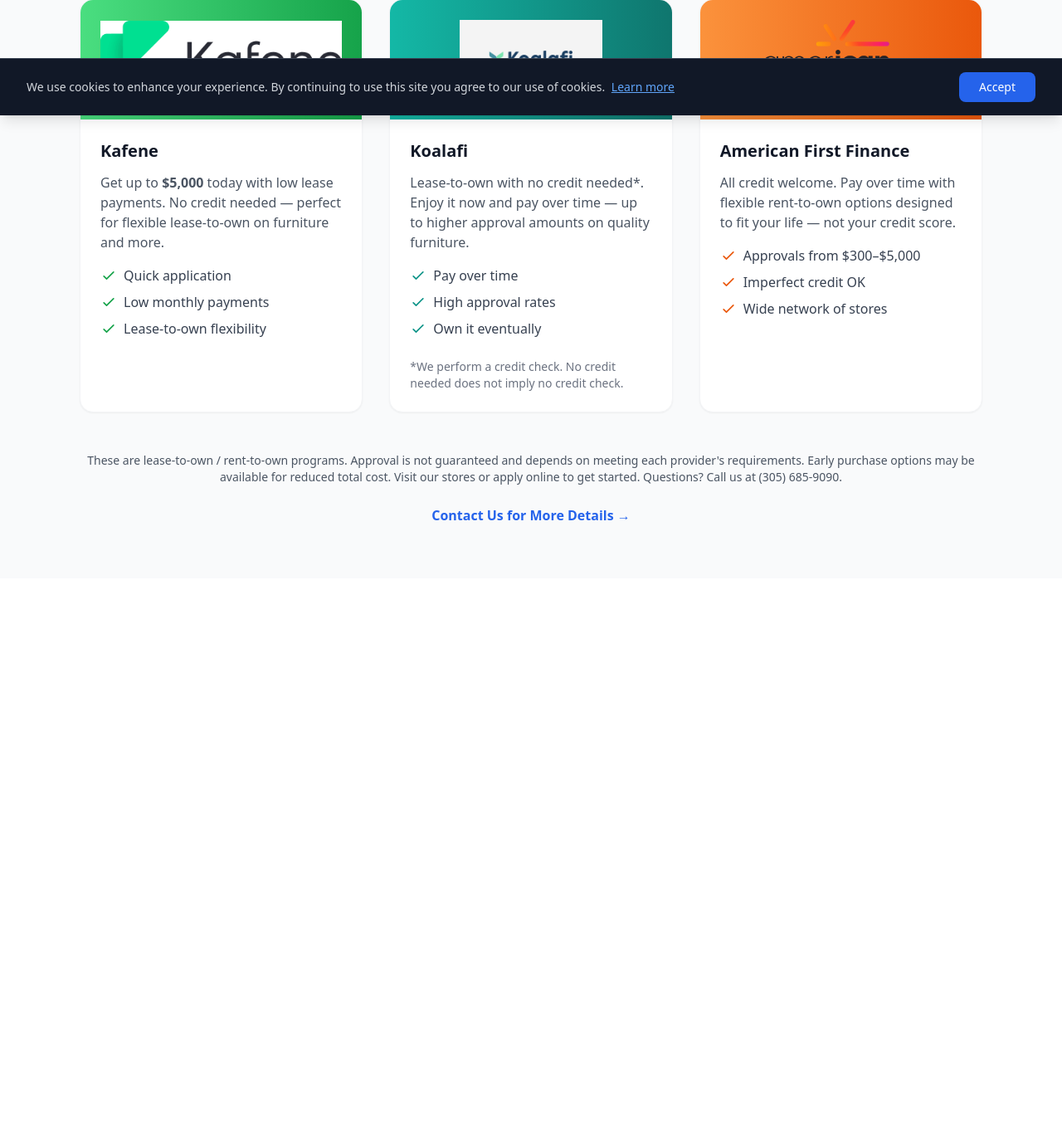
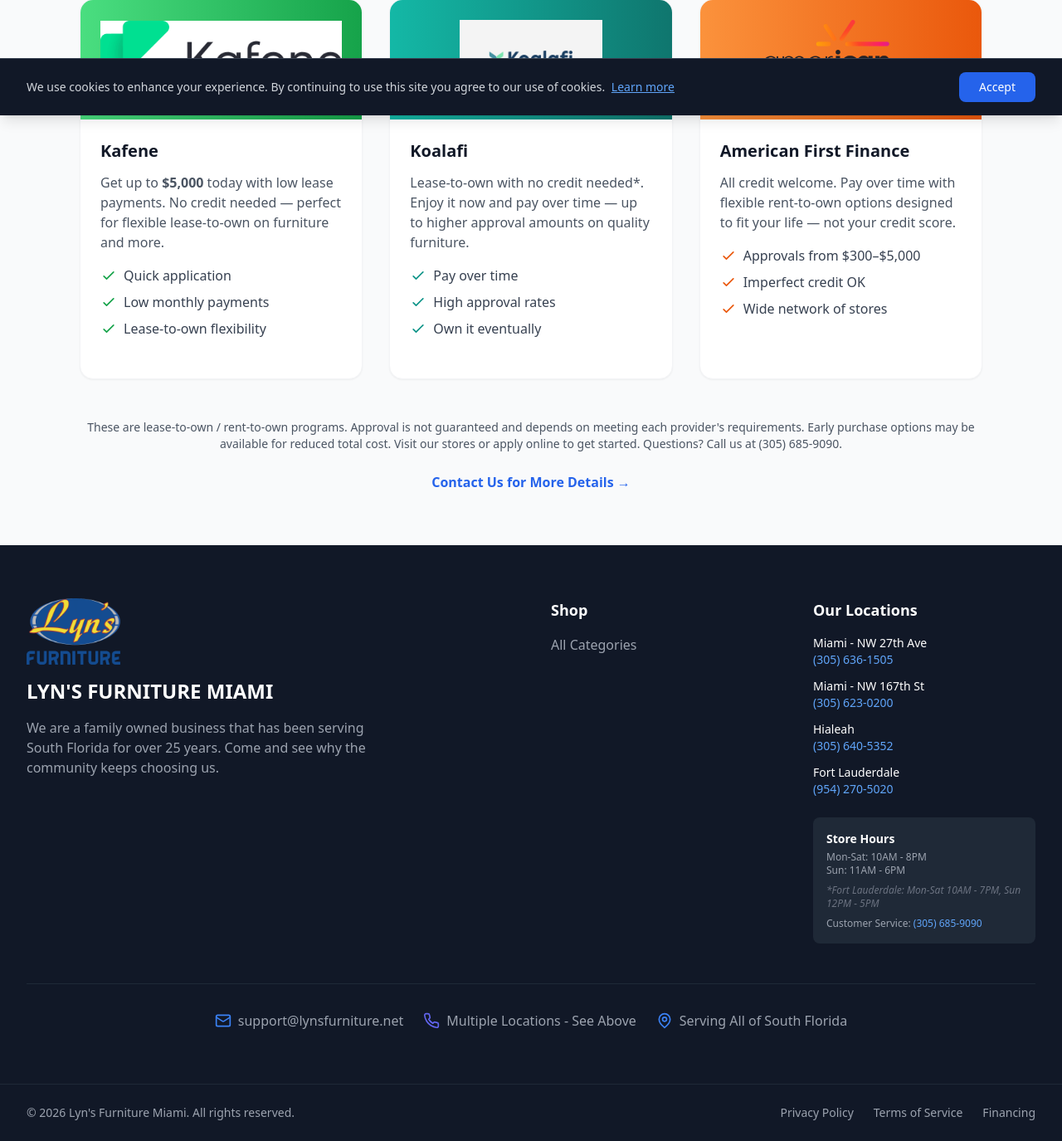
Before and after one commit to 12farit21/Lyns_Furniture, a Django app: page /financing/ in a window 1280 px wide. Shown: the part 661-2036 px from the top of the page at 83% size. Before the commit the page ends 1288 px from the top, so only its background shows below. Run offline with Django 4.2, Linux system fonts and the light colour scheme; some libraries are stand-ins or nearby versions.

Commit message:
nav bar links; footer change

```diff
--- a/templates/catalog/contact.html
+++ b/templates/catalog/contact.html
@@ -154,4 +154,6 @@
         </div>
     </div>
 </div>
+
+{% include 'partials/footer.html' %}
 {% endblock %}
--- a/templates/catalog/financing.html
+++ b/templates/catalog/financing.html
@@ -19,7 +19,7 @@
         <div class="bg-gradient-to-r from-teal-500 to-teal-700 rounded-2xl shadow-lg p-8 md:p-12 text-center text-white mb-12">
             <h2 class="text-3xl md:text-4xl font-bold mb-4">Get Your Furniture Today — Pay Over Time!</h2>
             <p class="text-xl mb-6">Low lease payments • Approvals up to $5,000–$7,500 • No credit needed*</p>
-            <a href="/contact/" class="inline-block bg-white text-teal-700 font-semibold text-lg px-8 py-4 rounded-xl hover:bg-gray-100 transition-all shadow-md">
+            <a href="{% url 'catalog:contact' %}" class="inline-block bg-white text-teal-700 font-semibold text-lg px-8 py-4 rounded-xl hover:bg-gray-100 transition-all shadow-md">
                 Contact Us to Apply
             </a>
             <p class="text-sm mt-4 opacity-90">*Subject to approval. We perform a credit check. "No credit needed" does not mean no credit check.</p>
@@ -79,7 +79,7 @@
                             Own it eventually
                         </li>
                     </ul>
-                    <p class="text-sm text-gray-500">*We perform a credit check. No credit needed does not imply no credit check.</p>
+
                 </div>
 
             </div>
@@ -124,4 +124,6 @@
 
     </div>
 </div>
+
+{% include 'partials/footer.html' %}
 {% endblock %}
--- a/templates/partials/footer.html
+++ b/templates/partials/footer.html
@@ -14,10 +14,7 @@
                     LYN'S FURNITURE MIAMI
                 </h3>
                 <p class="text-gray-400 mb-6 max-w-md">
-                    South Florida's premier destination for affordable, quality furniture.
-                    With 4 convenient locations, we're committed to helping you create the home
-                    of your dreams without breaking the bank.
-                </p>
+                    We are a family owned business that has been serving South Florida for over 25 years. Come and see why the community keeps choosing us.
             </div>
 
             <!-- Quick Links -->
@@ -74,9 +71,15 @@
 
                 <div class="mt-6 p-4 bg-gray-800 rounded-lg">
                     <p class="text-sm font-semibold text-white mb-1">Store Hours</p>
+                    <p class="text-xs text-gray-400 mb-2">
+                        Mon-Sat: 10AM - 8PM<br />
+                        Sun: 11AM - 6PM
+                    </p>
+                    <p class="text-xs text-gray-500 italic mb-2">
+                        *Fort Lauderdale: Mon-Sat 10AM - 7PM, Sun 12PM - 5PM
+                    </p>
                     <p class="text-xs text-gray-400">
-                        Mon-Sat: 9AM - 8PM<br />
-                        Sun: 10AM - 6PM
+                        Customer Service: <a href="tel:3056859090" class="text-blue-400 hover:text-blue-300 transition-colors">(305) 685-9090</a>
                     </p>
                 </div>
             </div>
@@ -89,7 +92,7 @@
                     {# Mail Icon #}
                     <svg class="w-5 h-5 text-blue-500" xmlns="http://www.w3.org/2000/svg" width="24" height="24" viewBox="0 0 24 24" fill="none" stroke="currentColor" stroke-width="2" stroke-linecap="round" stroke-linejoin="round"><rect width="20" height="16" x="2" y="4" rx="2"/><path d="m22 7-8.97 5.7a1.94 1.94 0 0 1-2.06 0L2 7"/></svg>
                     <a href="mailto:info@lynsfurniture.net" class="hover:text-blue-400 transition-colors">
-                        info@lynsfurniture.net
+                        support@lynsfurniture.net
                     </a>
                 </div>
                 <div class="flex items-center gap-2">
--- a/templates/partials/navbar.html
+++ b/templates/partials/navbar.html
@@ -26,7 +26,7 @@
             <div class="hidden md:flex items-center">
 
                 <!-- Block 3: Financing -->
-                <a href="#" class="text-gray-700 hover:text-blue-600 font-medium transition-colors">Financing</a>
+                <a href="{% url 'catalog:financing' %}" class="text-gray-700 hover:text-blue-600 font-medium transition-colors">Financing</a>
 
                 <!-- Divider 3→4 -->
                 <div class="w-px h-6 bg-gray-200 mx-5"></div>
@@ -53,7 +53,7 @@
                     </a>
 
                     <!-- Facebook (blue) -->
-                    <a href="#" target="_blank" rel="noopener noreferrer"
+                    <a href="https://www.facebook.com/share/1CUZxrfUGC/" target="_blank" rel="noopener noreferrer"
                        class="p-2 rounded-lg hover:bg-gray-50 transition-all hover:scale-110"
                        aria-label="Facebook">
                         <svg class="w-5 h-5" viewBox="0 0 24 24" fill="#1877F2">
@@ -131,7 +131,7 @@
                             <path fill="url(#ig-m)" d="M12 2.163c3.204 0 3.584.012 4.85.07 3.252.148 4.771 1.691 4.919 4.919.058 1.265.069 1.645.069 4.849 0 3.205-.012 3.584-.069 4.849-.149 3.225-1.664 4.771-4.919 4.919-1.266.058-1.644.07-4.85.07-3.204 0-3.584-.012-4.849-.07-3.26-.149-4.771-1.699-4.919-4.92-.058-1.265-.07-1.644-.07-4.849 0-3.204.013-3.583.07-4.849.149-3.227 1.664-4.771 4.919-4.919 1.266-.057 1.645-.069 4.849-.069zm0-2.163c-3.259 0-3.667.014-4.947.072-4.358.2-6.78 2.618-6.98 6.98-.059 1.281-.073 1.689-.073 4.948 0 3.259.014 3.668.072 4.948.2 4.358 2.618 6.78 6.98 6.98 1.281.058 1.689.072 4.948.072 3.259 0 3.668-.014 4.948-.072 4.354-.2 6.782-2.618 6.979-6.98.059-1.28.073-1.689.073-4.948 0-3.259-.014-3.667-.072-4.947-.196-4.354-2.617-6.78-6.979-6.98-1.281-.059-1.69-.073-4.949-.073zm0 5.838c-3.403 0-6.162 2.759-6.162 6.162s2.759 6.163 6.162 6.163 6.162-2.759 6.162-6.163c0-3.403-2.759-6.162-6.162-6.162zm0 10.162c-2.209 0-4-1.79-4-4 0-2.209 1.791-4 4-4s4 1.791 4 4c0 2.21-1.791 4-4 4zm6.406-11.845c-.796 0-1.441.645-1.441 1.44s.645 1.44 1.441 1.44c.795 0 1.439-.645 1.439-1.44s-.644-1.44-1.439-1.44z"/>
                         </svg>
                     </a>
-                    <a href="#" target="_blank" rel="noopener noreferrer" aria-label="Facebook" class="transition-all hover:scale-110">
+                    <a href="https://www.facebook.com/share/1CUZxrfUGC/" target="_blank" rel="noopener noreferrer" aria-label="Facebook" class="transition-all hover:scale-110">
                         <svg class="w-6 h-6" viewBox="0 0 24 24" fill="#1877F2">
                             <path d="M24 12.073c0-6.627-5.373-12-12-12s-12 5.373-12 12c0 5.99 4.388 10.954 10.125 11.854v-8.385H7.078v-3.47h3.047V9.43c0-3.007 1.792-4.669 4.533-4.669 1.312 0 2.686.235 2.686.235v2.953H15.83c-1.491 0-1.956.925-1.956 1.874v2.25h3.328l-.532 3.47h-2.796v8.385C19.612 23.027 24 18.062 24 12.073z"/>
                         </svg>
```
Also changed, not shown: lyns.sqlite3.
